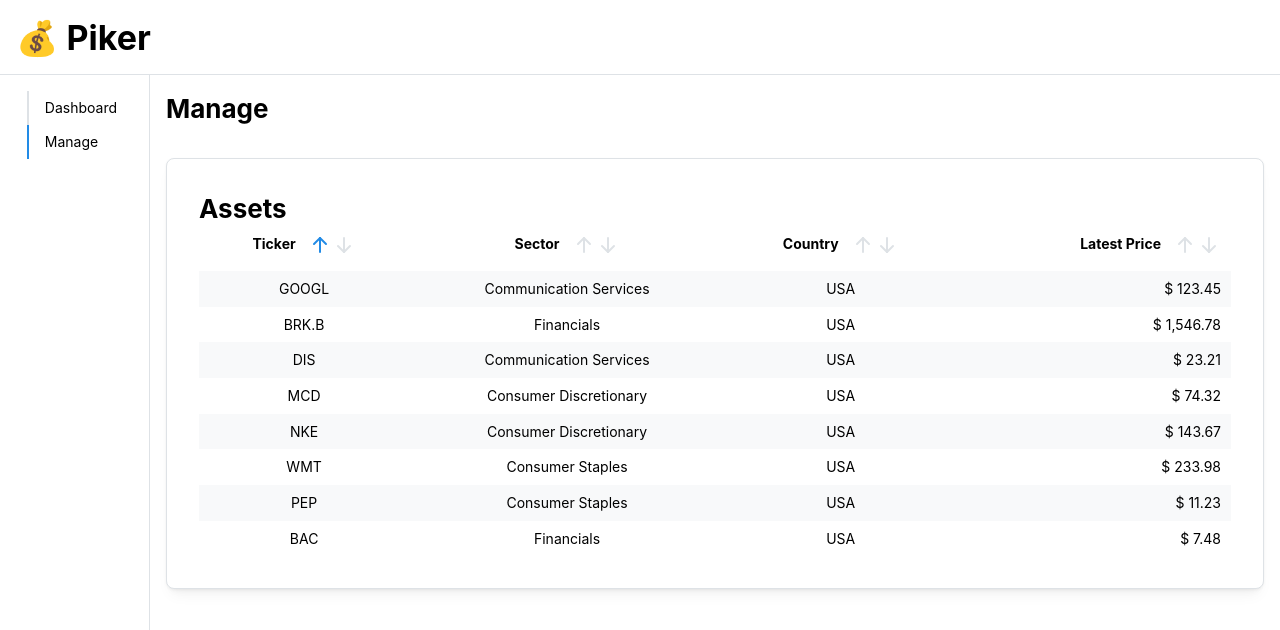
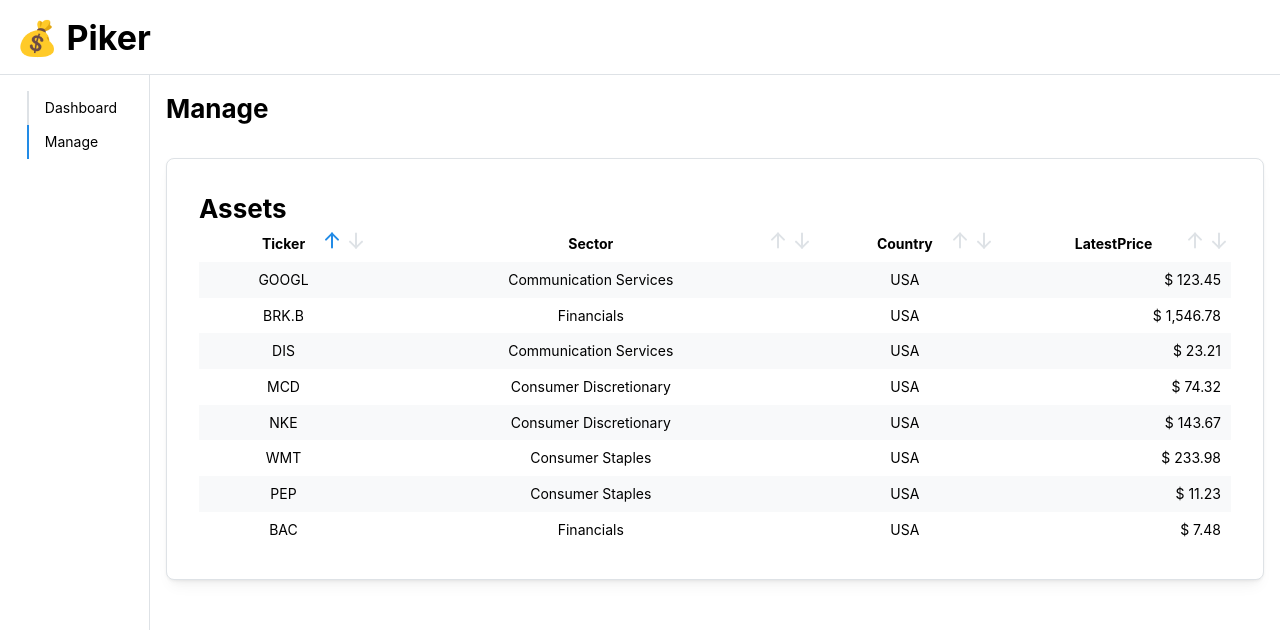
Before and after one commit to vivipoit/piker-ui, a React (Vite) app: page /manage in a window 1280 px wide. Shown: the top 630 px of the page. Built offline with nearby package versions, Linux system fonts and the light colour scheme.

Commit message:
force better alignment

```diff
--- a/src/components/AssetsTable.tsx
+++ b/src/components/AssetsTable.tsx
@@ -1,4 +1,4 @@
-import { Paper, Title, Flex, Table, NumberFormatter, Anchor } from '@mantine/core'
+import { Paper, Title, Flex, Table, NumberFormatter, Anchor, Box } from '@mantine/core'
 import { IconArrowUp, IconArrowDown } from '@tabler/icons-react';
 import { useState } from "react";
 
@@ -52,49 +52,49 @@
       <Table striped highlightOnHover withRowBorders={false}>
         <Table.Thead>
           <Table.Tr>
-            <Table.Th>
-              <Flex justify="Center">
-                Ticker
+            <Table.Th style={{ position: "relative", textAlign: "center" }}>
+              Ticker
+              <Box style={{ position: "absolute", right: 0, top: "50%", transform: "translateY(-50%)" }}>
                 <Anchor ms="sm" component="button" c={resolveIconColor('ticker', 'asc')} onClick={() => sortAssets('ticker', 'asc')}>
                   <IconArrowUp />
                 </Anchor>
                 <Anchor component="button" c={resolveIconColor('ticker', 'desc')} onClick={() => sortAssets('ticker', 'desc')}>
                   <IconArrowDown />
                 </Anchor>
-              </Flex>
+              </Box>
             </Table.Th>
-            <Table.Th>
-              <Flex justify="Center">
-                Sector
+            <Table.Th style={{ position: "relative", textAlign: "center" }}>
+              Sector
+              <Box style={{ position: "absolute", right: 0, top: "50%", transform: "translateY(-50%)" }}>
                 <Anchor ms="sm" component="button" c={resolveIconColor('sector', 'asc')} onClick={() => sortAssets('sector', 'asc')}>
                   <IconArrowUp />
                 </Anchor>
                 <Anchor component="button" c={resolveIconColor('sector', 'desc')} onClick={() => sortAssets('sector', 'desc')}>
                   <IconArrowDown />
                 </Anchor>
-              </Flex>
+              </Box>
             </Table.Th>
-            <Table.Th>
-              <Flex justify="Center">
-                Country
+            <Table.Th style={{ position: "relative", textAlign: "center" }}>
+              Country
+              <Box style={{ position: "absolute", right: 0, top: "50%", transform: "translateY(-50%)" }}>
                 <Anchor ms="sm" component="button" c={resolveIconColor('country', 'asc')} onClick={() => sortAssets('country', 'asc')}>
                   <IconArrowUp />
                 </Anchor>
                 <Anchor component="button" c={resolveIconColor('country', 'desc')} onClick={() => sortAssets('country', 'desc')}>
                   <IconArrowDown />
                 </Anchor>
-              </Flex>
+              </Box>
             </Table.Th>
-            <Table.Th>
-              <Flex justify="Flex-end">
-                Latest Price
+            <Table.Th style={{ position: "relative", textAlign: "center" }}>
+              LatestPrice
+              <Box style={{ position: "absolute", right: 0, top: "50%", transform: "translateY(-50%)" }}>
                 <Anchor ms="sm" component="button" c={resolveIconColor('latestPrice', 'asc')} onClick={() => sortAssets('latestPrice', 'asc')}>
                   <IconArrowUp />
                 </Anchor>
                 <Anchor component="button" c={resolveIconColor('latestPrice', 'desc')} onClick={() => sortAssets('latestPrice', 'desc')}>
                   <IconArrowDown />
                 </Anchor>
-              </Flex>
+              </Box>
             </Table.Th>
           </Table.Tr>
         </Table.Thead>
```
